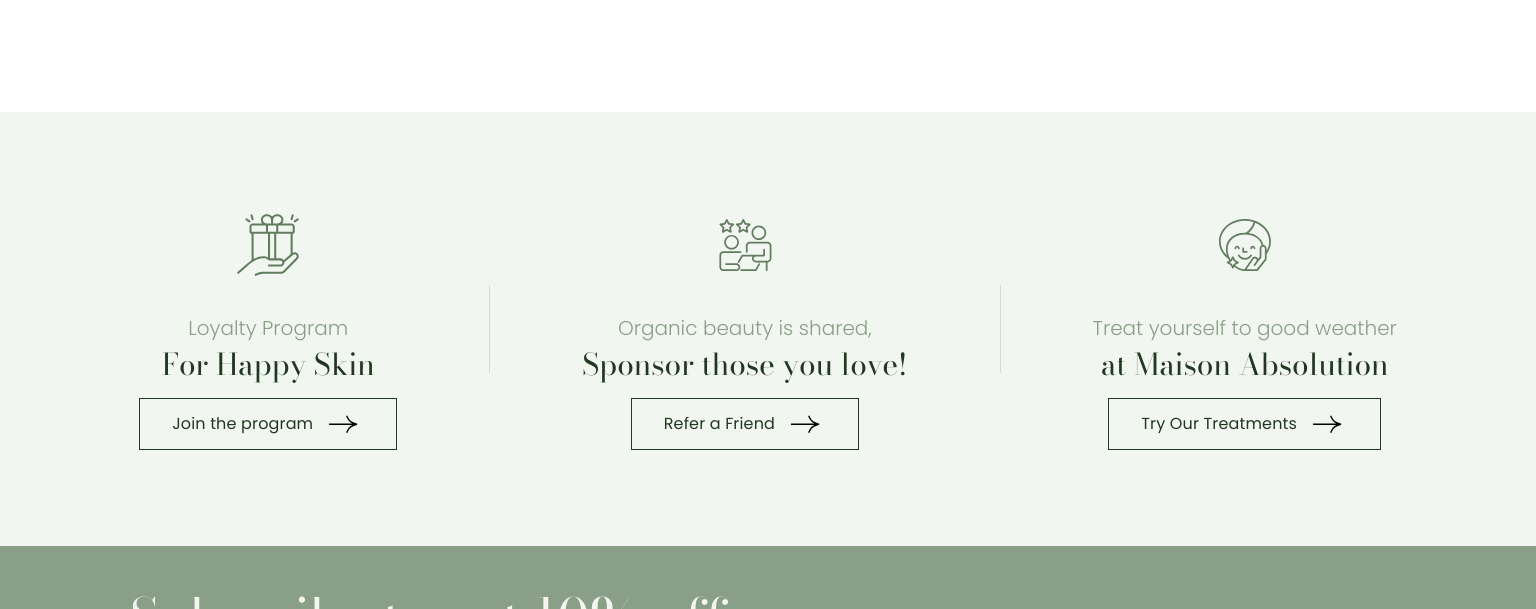
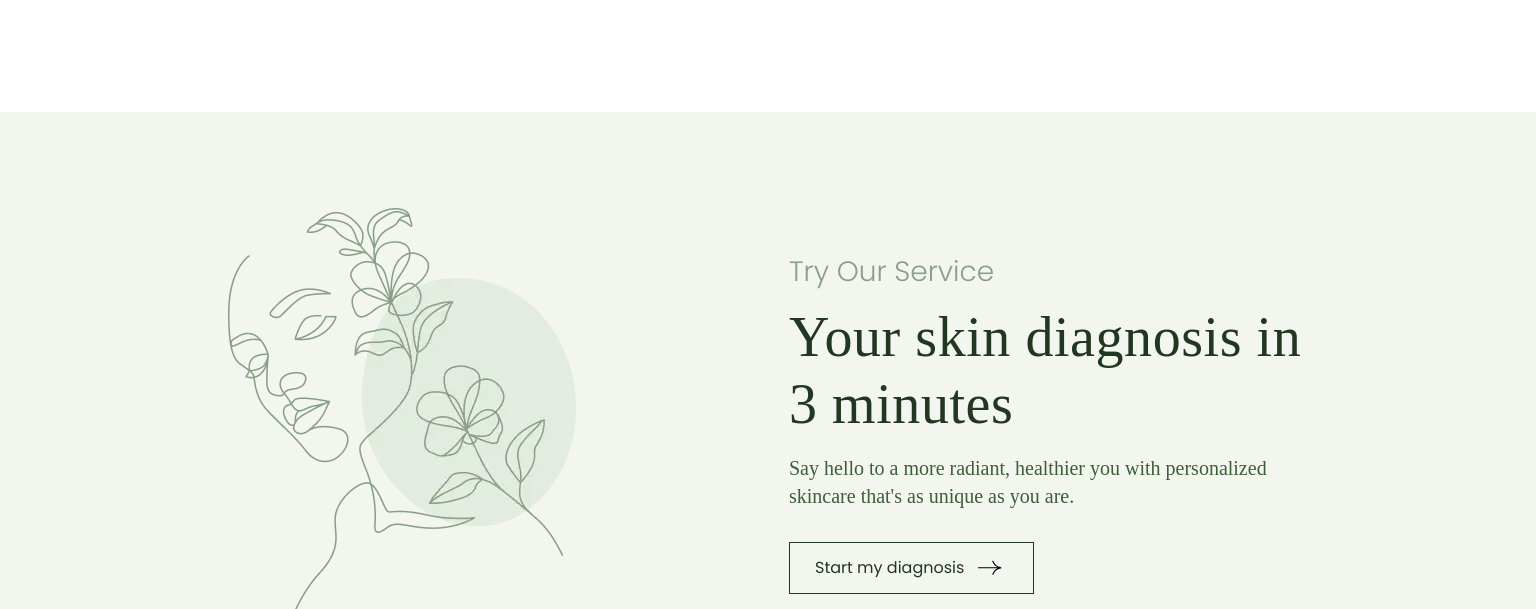
Before and after one commit to romanhavryliuk/velvety-beauty, a website built with Vite: page src/index.html in a window 1536 px wide. Shown: the part 970-1579 px from the top of the page. Built offline with nearby package versions, Linux system fonts and the light colour scheme.

Commit message:
add new section diagnosis

```diff
--- /dev/null
+++ b/src/css/diagnosis.css
@@ -0,0 +1,102 @@
+.diagnosis {
+    background-color: #f2f6ef;
+    border-bottom: 1px solid #c8d8c0;
+}
+
+.diagnosis-container {
+    max-width: 375px;
+    margin: 0 auto;
+    padding: 64px 16px;
+    display: flex;
+    flex-direction: column;
+    align-items: flex-end;
+    gap: 48px;
+}
+
+.diagnosis-box {
+    display: flex;
+    align-items: flex-start;
+    flex-direction: column;
+    gap: 32px;
+}
+
+.diagnosis-content {
+    display: flex;
+    flex-direction: column;
+    gap: 16px;
+}
+
+.diagnosis-subtitle {
+    font-family: "Poppins", sans-serif;
+    font-weight: 300;
+    font-size: 24px;
+    line-height: 1.1;
+    color: #899f87;
+}
+
+.diagnosis-title {
+    font-family: serif;
+    font-weight: 300;
+    line-height: 1.2;
+    letter-spacing: 0.01em;
+    color: #213721;
+}
+
+.diagnosis-text {
+    display: none;
+}
+
+.diagnosis-btn {
+    display: flex;
+    align-items: center;
+    justify-content: center;
+    flex-direction: row;
+    gap: 8px;
+    background-color: transparent;
+
+    border: 1px solid #213721;
+    padding: 0px 25px;
+    height: 52px;
+
+    font-family: "Poppins", sans-serif;
+    font-size: 16px;
+    color: #213721;
+}
+
+.arrow-icon {
+    color: #213721;
+    display: block;
+}
+
+@media only screen and (min-width: 1440px) {
+    .diagnosis-container {
+        max-width: 1440px;
+        align-items: center;
+        justify-content: space-between;
+        flex-direction: row;
+        gap: 10px;
+
+        padding: 96px 180px;
+    }
+
+    .diagnosis-box {
+        width: 519px;
+    }
+
+    .diagnosis-subtitle {
+        font-size: 28px;
+    }
+
+    .diagnosis-title {
+        font-size: 56px;
+    }
+
+    .diagnosis-text {
+        display: block;
+        font-family: serif;
+        font-weight: 300;
+        color: #3c5e39;
+    }
+
+
+}
--- a/src/css/styles.css
+++ b/src/css/styles.css
@@ -12,7 +12,7 @@
 @import url('./hero.css');
 @import url('./featured.css');
 @import url('./about.css');
-@import url('./service.css');
+@import url('./diagnosis.css');
 @import url('./testimonials.css');
 @import url('./contact.css');
 @import url('./subscribe.css');
--- a/src/index.html
+++ b/src/index.html
@@ -26,7 +26,7 @@
     <load src="./partials/hero.html" />
     <load src="./partials/featured.html" />
     <load src="./partials/about.html" />
-    <load src="./partials/service.html" />
+    <load src="./partials/diagnosis.html" />
     <load src="./partials/testimonials.html" />
     <load src="./partials/contact.html" />
     <load src="./partials/subscribe.html" />
--- /dev/null
+++ b/src/partials/diagnosis.html
@@ -0,0 +1,26 @@
+<section class="diagnosis">
+    <div class="diagnosis-container">
+        <div class="diagnosis-media" aria-hidden="true">
+            <img src="../img/diagnosis/image.webp" alt="diagnosis">
+        </div>
+
+        <div class="diagnosis-box">
+            <div class="diagnosis-content">
+                <p class="diagnosis-subtitle">Try Our Service</p>
+                <h1 class="diagnosis-title">
+                    Your skin diagnosis in 3 minutes
+                </h1>
+                <p class="diagnosis-text">
+                    Say hello to a more radiant, healthier you with personalized skincare
+                    that's as unique as you are.
+                </p>
+            </div>
+
+            <button class="diagnosis-btn" type="button"> Start my diagnosis
+                <svg class="arrow-icon" width="36" height="24" aria-hidden="true">
+                    <use href="/img/icons.svg#arrow-right"></use>
+                </svg>
+            </button>
+        </div>
+    </div>
+</section>
```
Also changed, not shown: src/css/service.css (deleted), src/img/diagnosis/image.webp (added), src/partials/service.html (deleted).
